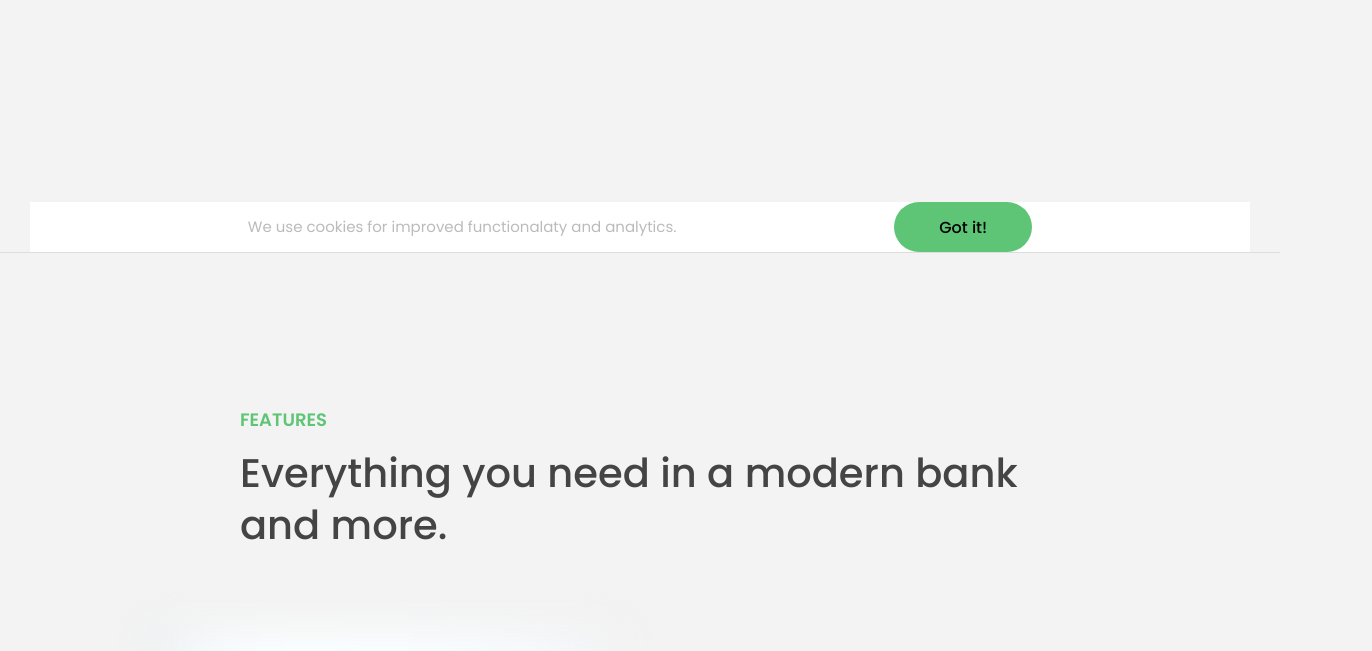
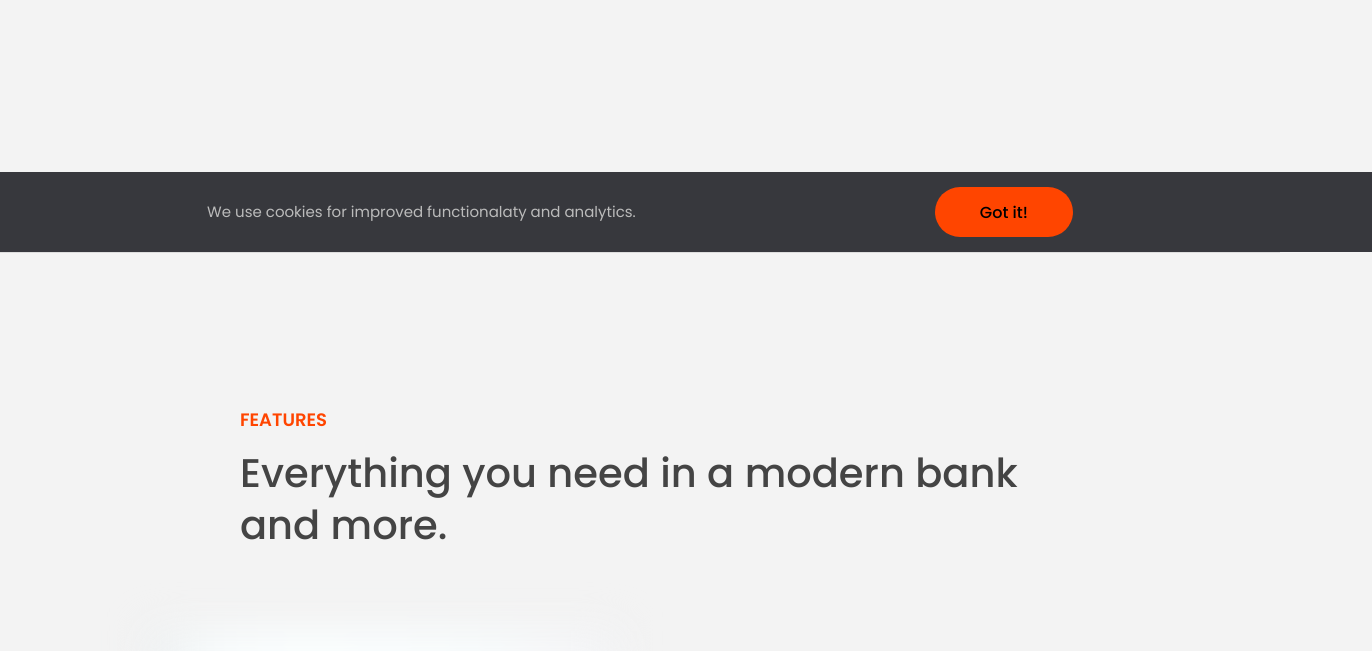
Before and after one commit to zsigil/js-jonas-udemy, a plain HTML site: page bankist-advanced-dom/index.html in a window 1280 px wide. Shown: the part 548-1199 px from the top of the page, 1372 px wide, since content can reach past the window. Drawn offline with Linux system fonts and the light colour scheme.

Commit message:
styles,attributes and classes

```diff
--- a/bankist-advanced-dom/index.html
+++ b/bankist-advanced-dom/index.html
@@ -21,6 +21,8 @@
           alt="Bankist logo"
           class="nav__logo"
           id="logo"
+          designer="Jonas"
+          data-version-number="3.0"
         />
         <ul class="nav__links">
           <li class="nav__item">
--- a/bankist-advanced-dom/script.js
+++ b/bankist-advanced-dom/script.js
@@ -77,3 +77,40 @@ document.querySelector(".btn--close-cookie").addEventListener("click", () => {
   //old method:
   // message.parentElement.removeChild(message);
 });
+
+//STYLES --will be inline styles!!!
+message.style.backgroundColor = "#37383d"; //camelCase
+message.style.width = "120%";
+
+console.log(message.style.color); //won't display anything,because it is not an inline style
+console.log(getComputedStyle(message).color); //result will be STRING
+
+message.style.height =
+  Number.parseFloat(getComputedStyle(message).height) + 30 + "px";
+
+//css custom properties(variables)
+// :root {} in css
+document.documentElement.style.setProperty("--color-primary", "orangered");
+
+//attributes
+const logo = document.querySelector("#logo");
+console.log(logo.alt);
+console.log(logo.className);
+
+logo.alt = "Beautiful image";
+console.log(logo.alt);
+
+console.log(logo.designer); // won't work like this, not standard attribute
+console.log(logo.getAttribute("designer"));
+console.log(logo.src); //absolute path
+console.log(logo.getAttribute("src")); //relative path
+logo.setAttribute("company", "Bankist");
+
+//data attributes - start with data-
+console.log(logo.dataset.versionNumber);
+
+//classes
+logo.classList.add("mylogo", "mylogo2");
+logo.classList.remove("mylogo");
+logo.classList.toggle("mylogo");
+console.log(logo.classList.contains("mylogo"));
```
